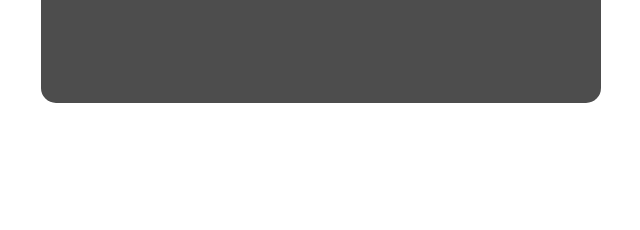
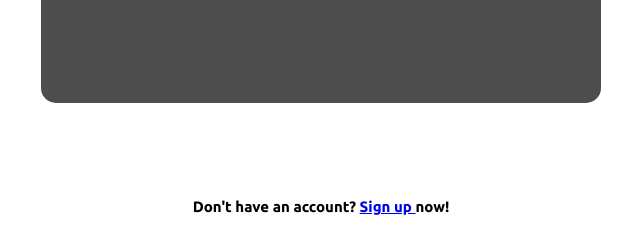
Before and after one commit to WSUCapstoneS2023/CptS421-3-GCISL, a Django app: template projectGCISL/templates/login.html in a window 1280 px wide. Shown: the part 602-832 px from the top of the page, without its empty margins (319-959 px from the left). Before the commit the page ends 705 px from the top, so only its background shows below. Run offline with Django 4.2, Linux system fonts and the light colour scheme; the template is opened without the code that fills it, so the values that code supplies are empty.

Commit message:
Finalized html login file

```diff
--- a/projectGCISL/static/css/login.css
+++ b/projectGCISL/static/css/login.css
@@ -1,3 +1,5 @@
+@import url('https://fonts.googleapis.com/css2?family=Ubuntu:wght@700&display=swap');
+
 html, body {
     width: 100%;
     height: 100%;
@@ -81,8 +83,10 @@ html, body {
   }
 
   .signin{
-    padding-left: 500px;
-
+    text-align: center;
+    font-family: Ubuntu;
+    font-size: 15px;
+    padding-bottom: 15px;
   }
 
   .space{
--- a/projectGCISL/templates/login.html
+++ b/projectGCISL/templates/login.html
@@ -27,7 +27,9 @@
         </div>
       </div>
     </div>
-
+    <div class = "signin">
+        Don't have an account? <a href = "#"> Sign up </a> now!
+      </div>
 
 </body>
 </html>
```
